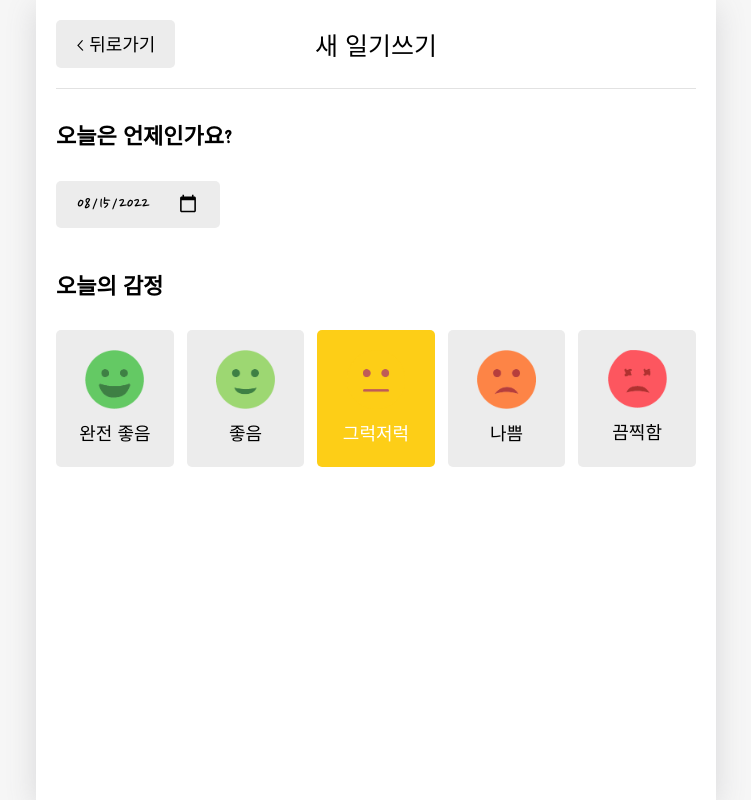
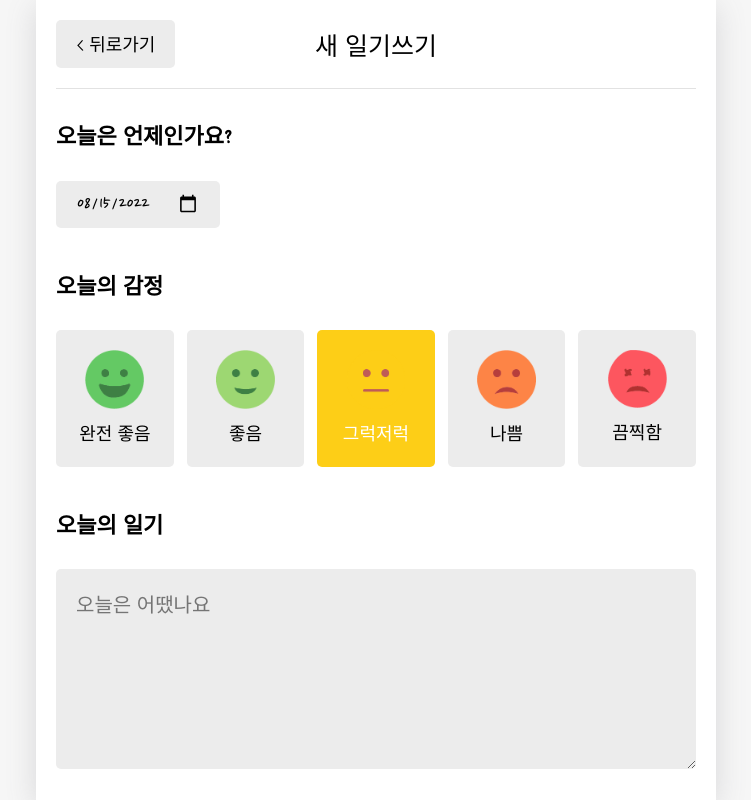
Before and after one commit to Eun-sun-Lee/ReactStudy, a React (Create React App) app in the folder emotiondiary/emotiondiary/: page /new in a window 1280 px wide. Shown: the whole page, without its empty margins (264-1015 px from the left). Built offline with nearby package versions, Linux system fonts and the light colour scheme; a web font is replaced by a local one.

Commit message:
[feat] DiaryEditor.js : complete third section - 오늘의 일기 작성 textarea

```diff
--- a/emotiondiary/emotiondiary/src/App.css
+++ b/emotiondiary/emotiondiary/src/App.css
@@ -226,6 +226,22 @@ header_button {
   gap : 2% /* item 사이의 gap 생성 */
 }
 
+.DiaryEditor textarea {
+  font-family : "Nanum Pen Script";
+  font-size: 20px;
+
+  box-sizing: border-box;
+  width: 100%;
+  min-height: 200px;
+  resize: vertical; /* 위아래로만 textarea 사이즈 변경 가능하게 */
+
+  border:none;
+  border-radius: 5px;
+  background-color: #ececec;
+
+  padding: 20px;
+}
+
 /* EmotionItem */
 
 .EmotionItem {
--- a/emotiondiary/emotiondiary/src/components/DiaryEditor.js
+++ b/emotiondiary/emotiondiary/src/components/DiaryEditor.js
@@ -1,5 +1,5 @@
 import { useNavigate } from "react-router";
-import { useState } from "react";
+import { useState,useRef } from "react";
 import MyHeader from './MyHeader';
 import MyButton from './MyButton';
 import EmotionItem from "./EmotionItem";
@@ -28,6 +28,10 @@ const DiaryEditor = () =>{
         setEmotion(emotion);
     }
 
+    const contentRef=useRef(); //content를 다 작성 안했을 때 focus하기 위함.
+    const [content,setContent] = useState("");
+
+
     return (
         <div className="DiaryEditor">
             <MyHeader headText={"새 일기쓰기"} leftChild={<MyButton text={"< 뒤로가기"} onClick={()=> navigate(-1)}/>}/>
@@ -44,6 +48,12 @@ const DiaryEditor = () =>{
                         {emotionList.map((it)=>(<EmotionItem key={it.emotion_id} {...it} onClick={handleClickEmote} isSelected={it.emotion_id===emotion}/>))}
                     </div>
                 </section>
+                <section>
+                    <h4>오늘의 일기</h4>
+                    <div className="input box text_wrapper">
+                        <textarea placeholder="오늘은 어땠나요" ref={contentRef} value={content} onChange={(e)=>setContent(e.target.value)} />
+                    </div>
+                </section>
             </div>
         </div>
     );
```
